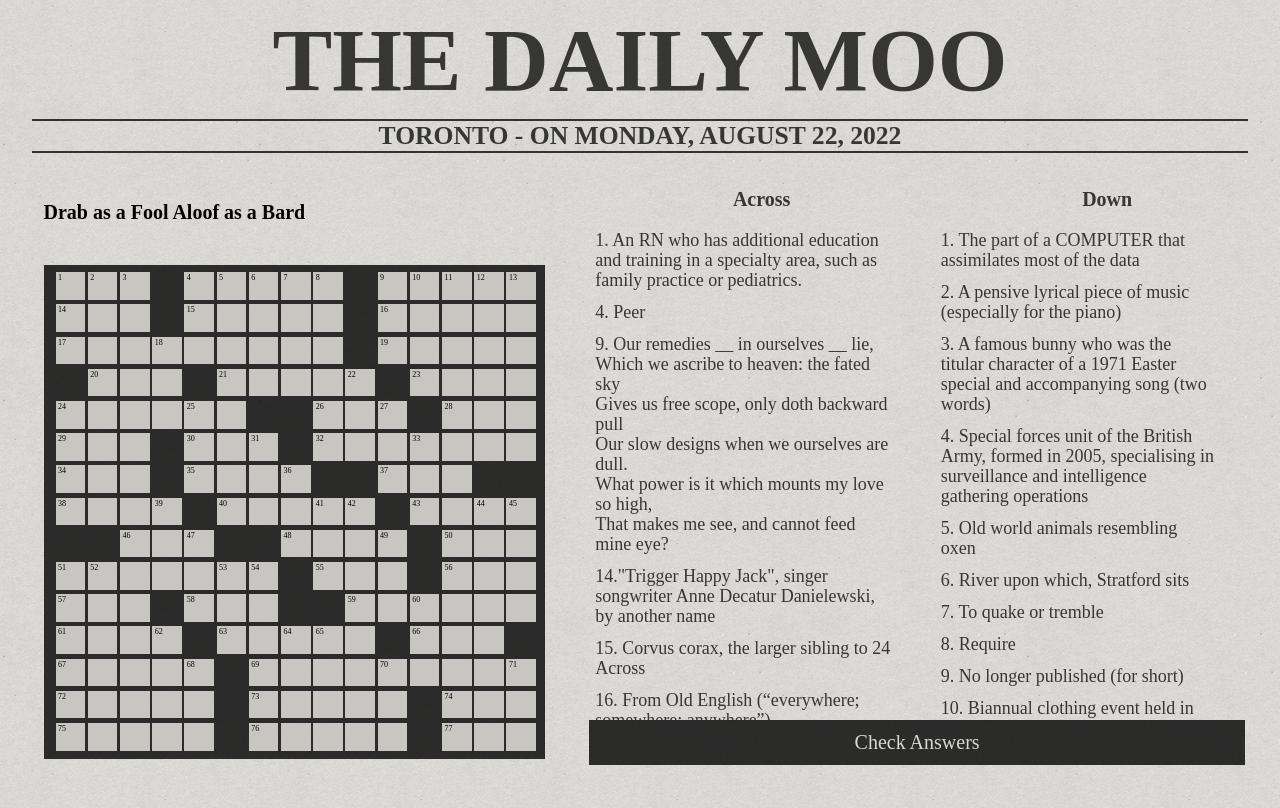
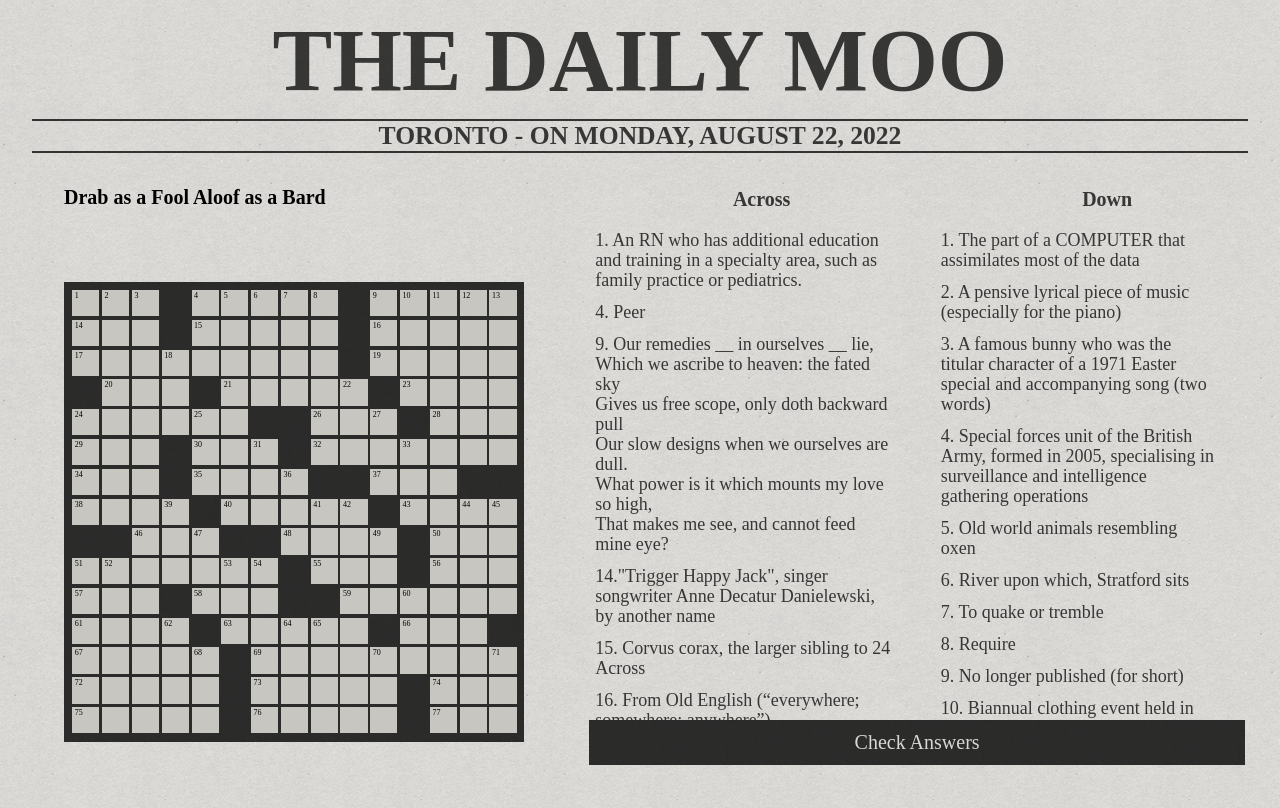
Before and after one commit to ambernay/Crossword2, a plain HTML site: page index.html in a window 1280 px wide. Drawn offline with nearby package versions, Linux system fonts and the light colour scheme.

Commit message:
adjusted links and tweeked size

```diff
--- a/drab_bard.js
+++ b/crossword.js
@@ -444,6 +444,7 @@
         let currentInput = this.firstElementChild;
 
         if (currentInput.getAttribute('highlight') !== 'active_word'){
+            // highlight and return all inputs in word
             let activeInputLabel = highlightActiveWord(currentInput, dirState, 'mouse_over');
             let clue = document.querySelector(`p[clue_label = "${activeInputLabel}"`);
             clue.setAttribute('highlight_state', 'mouse_on_clue');
@@ -572,6 +573,7 @@
 
         nextWord.select();
     }
+
     function getNextInput(keyValue){
 
         let dirState = document.querySelector('form').getAttribute('dirState');
--- a/drab_bard.html
+++ b/index.html
@@ -37,7 +37,7 @@
 
 
     <script type="text/javascript" src="https://ajax.googleapis.com/ajax/libs/jquery/1.7.1/jquery.min.js"></script>
-    <script src= "drab_bard.js" charset="utf-8"></script>
-    <!-- <script data-main="scripts/drab_bard" src= "scripts/require.js"></script> -->
+    <script src= "crossword.js" charset="utf-8"></script>
+    <!-- <script data-main="scripts/crossword" src= "scripts/require.js"></script> -->
 </body>
 </html>
--- a/styles.css
+++ b/styles.css
@@ -17,7 +17,7 @@ html, body{
     /* equivalent background color : hsl(43, 10%, 84%); */
 body{
     background-color: #f9f7f1;
-    background-image: url("http://localhost:8000/textures/cardboard-flat.png");
+    background-image: url("textures/cardboard-flat.png");
 }
 button, .cross-grid{
     background-color: hsla(0, 0%, 0%, 80%);
@@ -64,9 +64,9 @@ h3{
 .title{
     grid-area: title;
     font-size: 20px;
-    text-align: start;
-    margin: 3.2vw 0 2vw 3.4vw;
-    align-self: center;
+    margin: 2vw 5vw;
+    /* text-align: start;
+    align-self: center; */
 }
 #acrossHeading{
     grid-area: acrossTitle;
@@ -136,10 +136,10 @@ button{
     display: grid;
     justify-content: space-evenly;
     align-content: space-evenly;
-    width: 38vw;
-    height: 38vw;
+    width: 35vw;
+    height: 35vw;
     margin: auto;
-    padding: 3px 7px 5px;
+    padding: 6px;
     z-index: 0;
 }
 
@@ -154,8 +154,8 @@ input{
     position: absolute;
     top: 0;
     left:0;
-    width: 2vw;
-    height: 2vw;
+    width: 1.8vw;
+    height: 1.9vw;
     font-size: 3vh;
     text-align: center;
     border: none;
```
